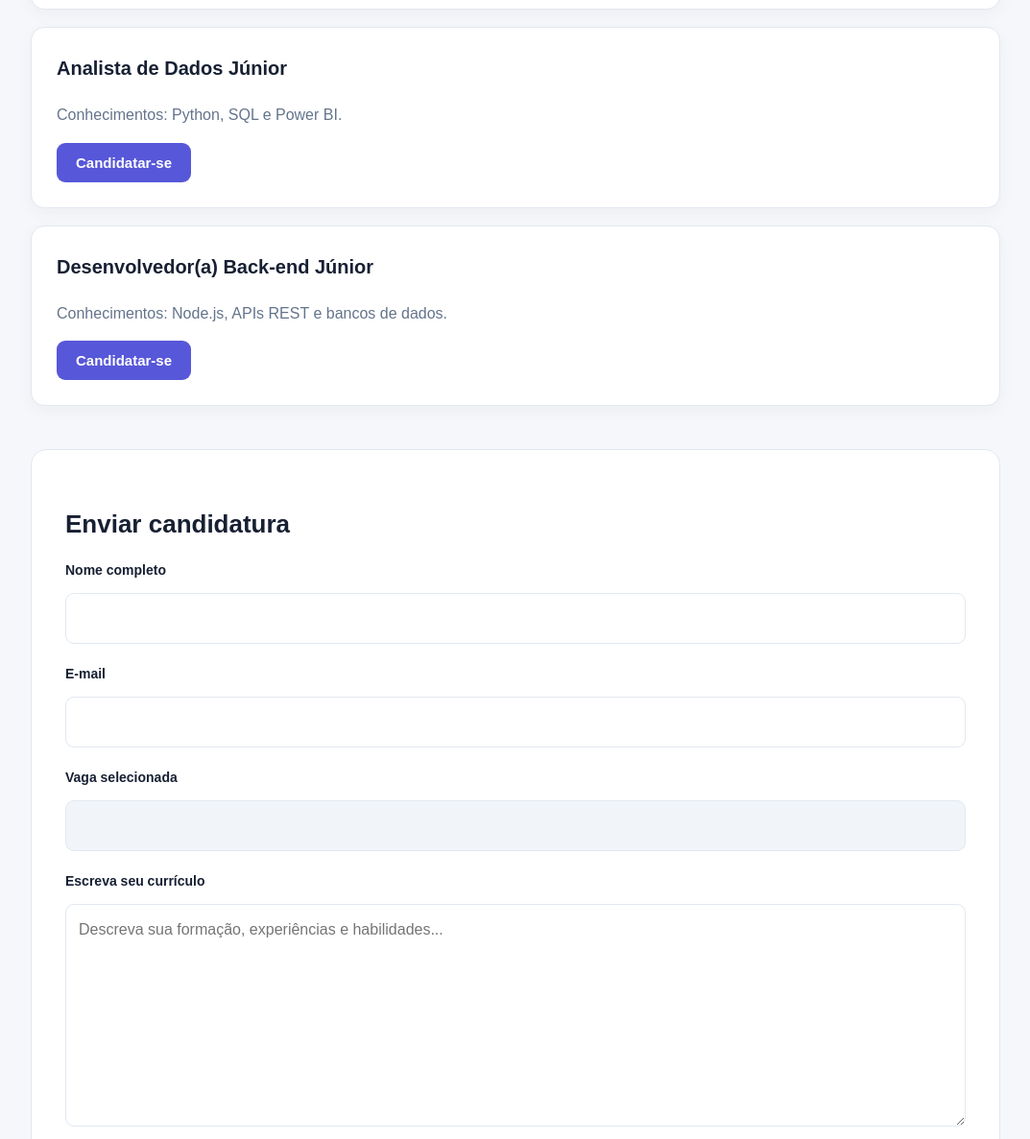
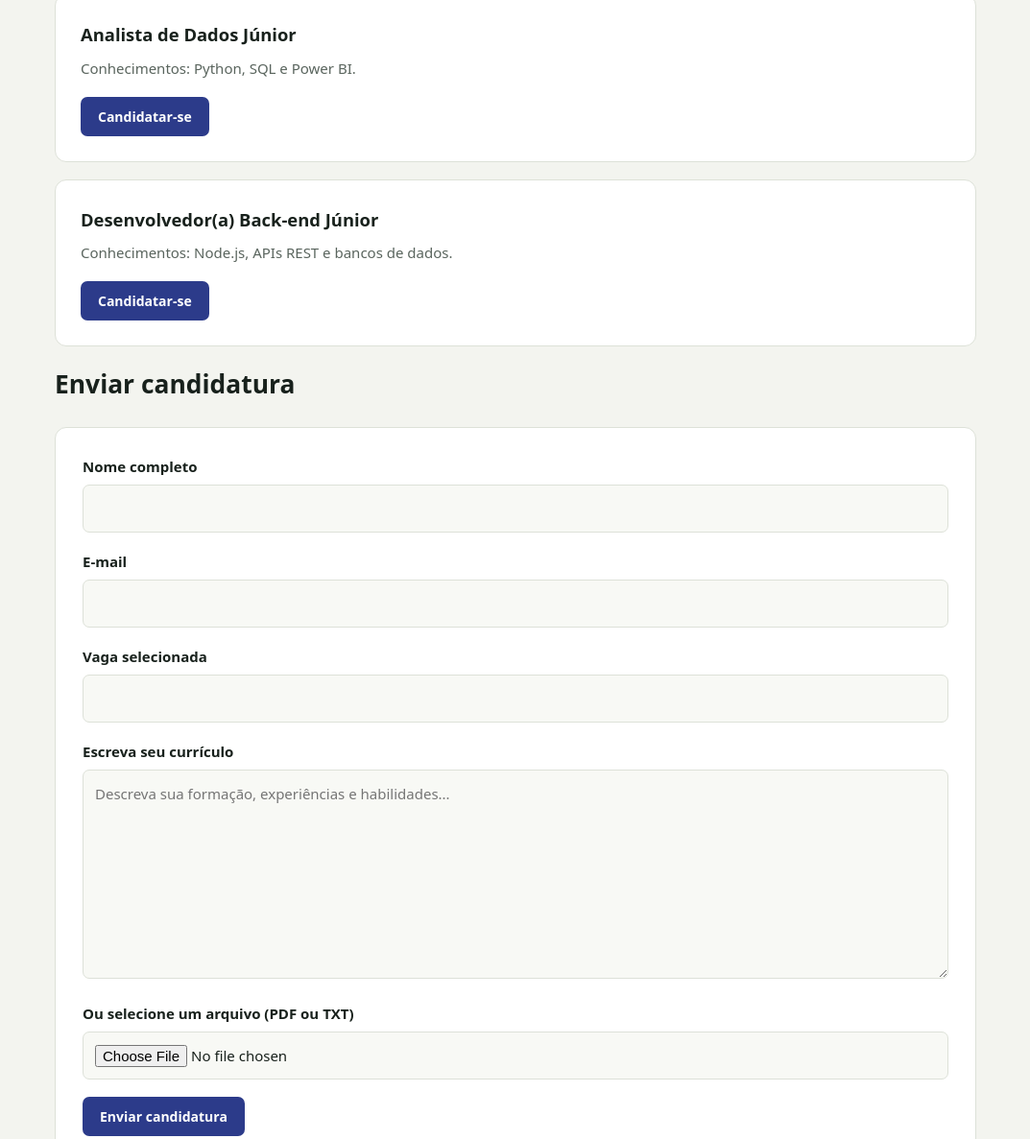
Before and after one commit to AdrianoJr07/talentosaas-multicloud, a plain HTML site: page frontend-app/vagas.html in a window 1280 px wide. Shown: the part 504-1691 px from the top of the page at 96% size, without its empty margins (103-1176 px from the left). Drawn offline with Linux system fonts and the light colour scheme.

Commit message:
Update vagas.css

```diff
--- a/frontend-app/css/vagas.css
+++ b/frontend-app/css/vagas.css
@@ -1,12 +1,36 @@
-/* TalentoSaaS — Página pública de vagas */
+/* ==========================================
+   TalentoSaaS — Página pública de vagas
+   Identidade visual do painel administrativo
+   ========================================== */
 
 :root {
-  --fundo: #f5f7fb;
-  --branco: #ffffff;
-  --texto: #172033;
-  --secundario: #64748b;
-  --primaria: #5757d9;
-  --borda: #e2e8f0;
+  --bg: #f3f4ef;
+  --surface: #ffffff;
+  --surface-2: #f8f9f5;
+  --ink: #18211c;
+  --muted: #5a655e;
+  --line: #dde1d8;
+  --accent: #2c3b8a;
+  --accent-ink: #ffffff;
+
+  --f-display: "Bricolage Grotesque", "IBM Plex Sans", system-ui, sans-serif;
+  --f-body: "IBM Plex Sans", system-ui, sans-serif;
+
+  --radius: 12px;
+}
+
+/* Tema escuro automático */
+@media (prefers-color-scheme: dark) {
+  :root {
+    --bg: #101411;
+    --surface: #171d19;
+    --surface-2: #1c231e;
+    --ink: #e6ebe7;
+    --muted: #9ba69f;
+    --line: #2b342e;
+    --accent: #94a3ff;
+    --accent-ink: #0d1230;
+  }
 }
 
 * {
@@ -19,39 +43,43 @@ html {
 
 body {
   margin: 0;
-  background: var(--fundo);
-  color: var(--texto);
-  font-family: Arial, Helvetica, sans-serif;
-  line-height: 1.6;
+  background: var(--bg);
+  color: var(--ink);
+  font: 15px/1.6 var(--f-body);
+}
+
+h1, h2, h3 {
+  font-family: var(--f-display);
+  margin-top: 0;
 }
 
 header {
-  background: var(--branco);
-  padding: 28px 8%;
-  border-bottom: 1px solid var(--borda);
+  background: var(--surface);
+  border-bottom: 1px solid var(--line);
+  padding: 24px max(24px, calc((100% - 1100px) / 2));
 }
 
 header h1 {
-  margin: 0;
-  color: var(--primaria);
-  font-size: 30px;
+  color: var(--ink);
+  font-size: 1.7rem;
+  margin-bottom: 4px;
 }
 
 header p {
-  margin: 5px 0 18px;
-  color: var(--secundario);
+  color: var(--muted);
+  margin: 0 0 14px;
 }
 
 nav {
   display: flex;
+  flex-wrap: wrap;
   gap: 20px;
-  flex-wrap: wrap;
 }
 
 nav a {
-  color: var(--primaria);
+  color: var(--accent);
   text-decoration: none;
-  font-weight: bold;
+  font-weight: 600;
 }
 
 nav a:hover {
@@ -59,126 +87,128 @@ nav a:hover {
 }
 
 main {
-  max-width: 1050px;
-  margin: 45px auto;
-  padding: 0 20px;
+  max-width: 1000px;
+  margin: 0 auto;
+  padding: 42px 20px;
 }
 
-section {
-  margin-bottom: 45px;
+main > section > h2 {
+  font-size: 1.65rem;
+  margin-bottom: 6px;
 }
 
-section h2 {
-  margin-bottom: 8px;
-  font-size: 26px;
+main > section > p {
+  color: var(--muted);
+  margin-bottom: 24px;
 }
 
-section > p {
-  color: var(--secundario);
+/* Cards das vagas */
+article {
+  background: var(--surface);
+  border: 1px solid var(--line);
+  border-radius: var(--radius);
+  padding: 26px;
+  margin-bottom: 18px;
+  transition: border-color .2s, transform .2s;
 }
 
-article {
-  background: var(--branco);
-  padding: 26px;
-  margin-top: 18px;
-  border: 1px solid var(--borda);
-  border-radius: 14px;
-  box-shadow: 0 5px 18px rgba(0, 0, 0, 0.04);
+article:hover {
+  border-color: var(--accent);
+  transform: translateY(-2px);
 }
 
 article h3 {
-  margin-top: 0;
-  font-size: 20px;
+  font-size: 1.15rem;
+  margin-bottom: 8px;
 }
 
 article p {
-  color: var(--secundario);
+  color: var(--muted);
+  margin: 0 0 18px;
 }
 
+/* Botões */
 button {
-  background: var(--primaria);
-  color: white;
+  background: var(--accent);
+  color: var(--accent-ink);
   border: none;
-  border-radius: 9px;
-  padding: 12px 20px;
-  font-size: 15px;
-  font-weight: bold;
+  border-radius: 7px;
+  padding: 11px 18px;
+  font: 600 14px var(--f-body);
   cursor: pointer;
-  transition: 0.2s;
+  transition: opacity .2s;
 }
 
 button:hover {
-  background: #4141b8;
-  transform: translateY(-1px);
+  opacity: .85;
 }
 
-#candidatura {
-  background: var(--branco);
-  padding: 35px;
-  border: 1px solid var(--borda);
-  border-radius: 16px;
+button:focus-visible,
+a:focus-visible,
+input:focus-visible,
+textarea:focus-visible {
+  outline: 2px solid var(--accent);
+  outline-offset: 3px;
 }
 
+/* Formulário de candidatura */
 form {
-  display: flex;
-  flex-direction: column;
-  gap: 12px;
+  background: var(--surface);
+  border: 1px solid var(--line);
+  border-radius: var(--radius);
+  padding: 28px;
+  margin-top: 24px;
 }
 
 label {
-  font-weight: bold;
-  font-size: 14px;
-  margin-top: 8px;
+  display: block;
+  color: var(--ink);
+  font-weight: 600;
+  margin-bottom: 7px;
 }
 
 input,
+select,
 textarea {
   width: 100%;
-  padding: 13px;
-  border: 1px solid var(--borda);
-  border-radius: 9px;
+  background: var(--surface-2);
+  color: var(--ink);
+  border: 1px solid var(--line);
+  border-radius: 7px;
+  padding: 12px;
+  margin-bottom: 18px;
   font: inherit;
-  background: #fff;
-}
-
-input:focus,
-textarea:focus {
-  outline: 2px solid var(--primaria);
-  border-color: transparent;
-}
-
-input[readonly] {
-  background: #f1f5f9;
 }
 
 textarea {
+  min-height: 160px;
   resize: vertical;
 }
 
-form button {
-  margin-top: 18px;
+input[type="file"] {
+  cursor: pointer;
 }
 
-#mensagem {
-  margin-top: 18px;
-  font-weight: bold;
-  color: var(--primaria);
+small {
+  color: var(--muted);
 }
 
+/* Responsividade */
 @media (max-width: 600px) {
   header {
-    padding: 22px 6%;
+    padding: 20px;
   }
 
   main {
-    margin-top: 25px;
+    padding: 28px 16px;
   }
 
-  #candidatura {
-    padding: 22px;
+  article,
+  form {
+    padding: 20px;
   }
 
-  section h2 {
-    font-size: 23px;
+  nav {
+    gap: 12px;
   }
 }
```
